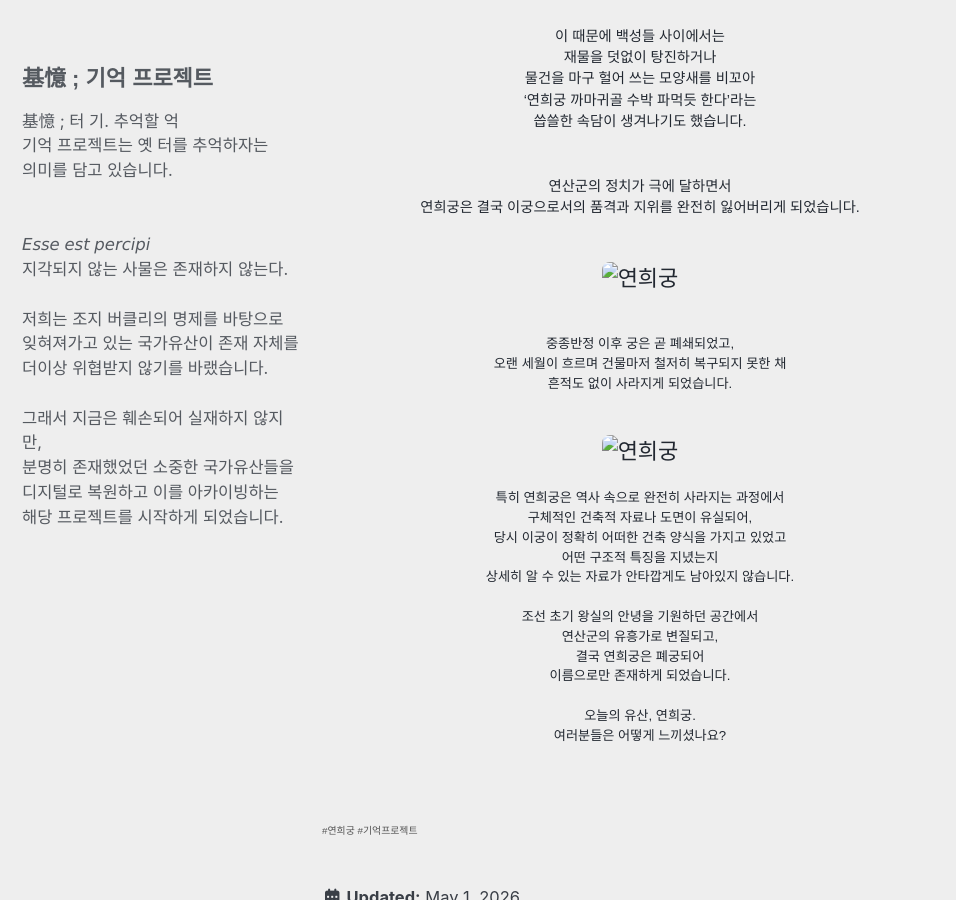
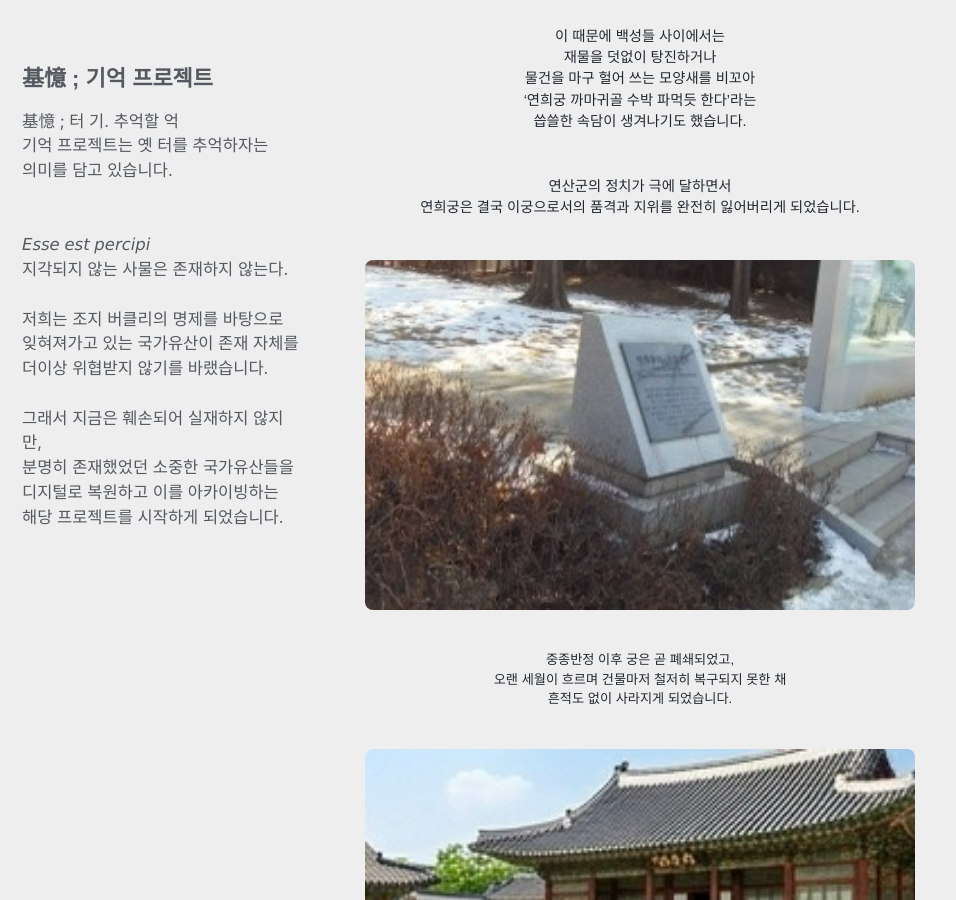
Before and after one commit to ArchiveCulturalHeritage/ArchiveCulturalHeritage.github.io, a Jekyll site: the page built from _posts/2026-05-01-연희궁.md, in a window 1280 px wide and 900 px high, scrolled down 646 px. Shown: the whole window, without its empty margins (0-956 px from the left). Built offline with Jekyll 4.4.1, drawn with Linux system fonts in a browser that asks for light colours; cached includes are drawn as plain includes; some web fonts are replaced.

Commit message:
Update 2026-05-01-연희궁.md

```diff
--- a/_posts/2026-05-01-연희궁.md
+++ b/_posts/2026-05-01-연희궁.md
@@ -34,7 +34,7 @@ date: 2026-05-01
 </div>
 
 <div style="text-align: center; margin: 20px 0;">
-  <img src="assets/images/dusgmlrnd-rhkrj.jpg" alt="연희궁" style="width: 550px; height: 350px; object-fit: cover; border-radius: 8px;">
+  <img src="/assets/images/dusgmlrnd-rhkrj.jpg" alt="연희궁" style="width: 550px; height: 350px; object-fit: cover; border-radius: 8px;">
 </div>
 
 
@@ -48,7 +48,7 @@ date: 2026-05-01
 </div>
 
 <div style="text-align: center; margin: 20px 0;">
-  <img src="assets/images/dusgmlrnd-guswo.jpg" alt="연희궁" style="width: 550px; height: 350px; object-fit: cover; border-radius: 8px;">
+  <img src="/assets/images/dusgmlrnd-guswo.jpg" alt="연희궁" style="width: 550px; height: 350px; object-fit: cover; border-radius: 8px;">
 </div>
 
 <!-- 영상 삽입 위치 (유튜브 예시)
```
